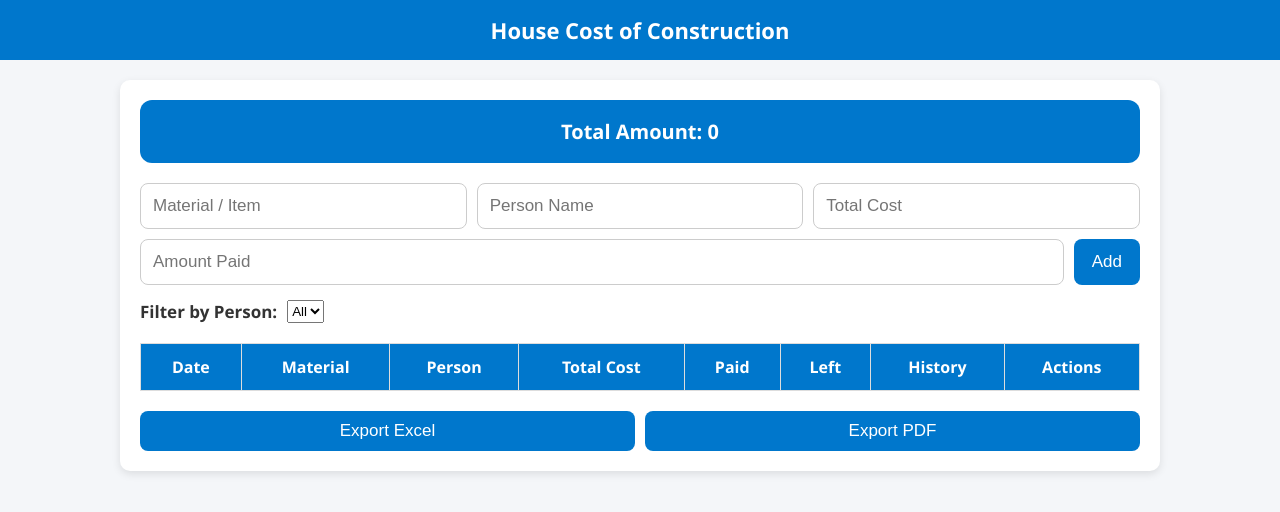
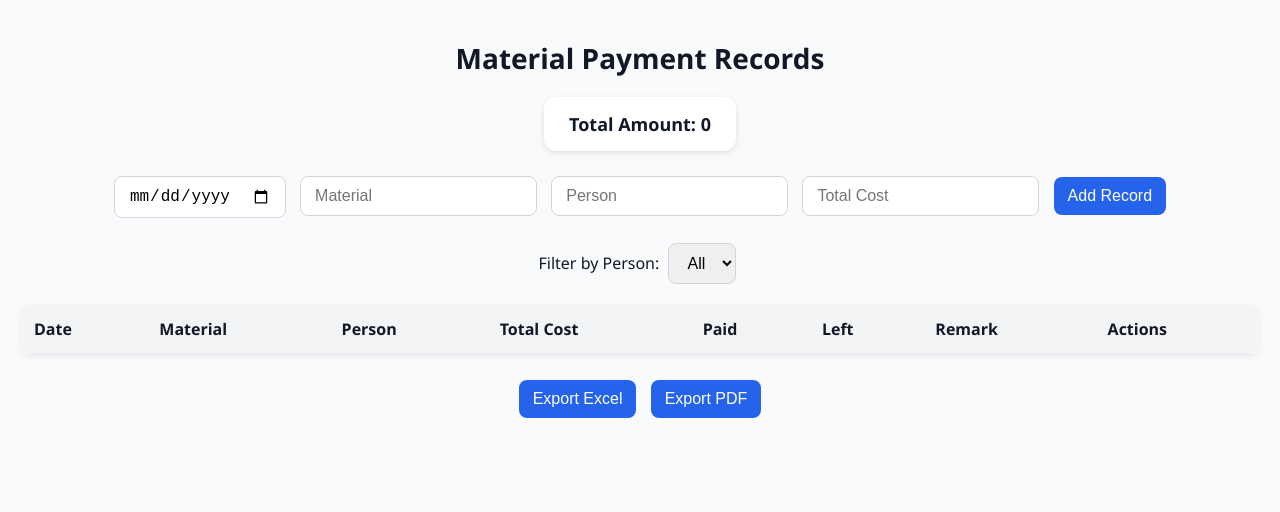
Before and after one commit to ankitranot/costhouse, a plain HTML site: page index.html in a window 1280 px wide. Drawn offline with nearby package versions, Linux system fonts and the light colour scheme.

Commit message:
Update index.html

```diff
--- a/index.html
+++ b/index.html
@@ -3,163 +3,280 @@
 <head>
   <meta charset="UTF-8">
   <meta name="viewport" content="width=device-width, initial-scale=1.0">
-  <title>House Cost of Construction</title>
+  <title>Material Payment Records</title>
   <script src="https://cdnjs.cloudflare.com/ajax/libs/xlsx/0.18.5/xlsx.full.min.js"></script>
   <script src="https://cdnjs.cloudflare.com/ajax/libs/jspdf/2.5.1/jspdf.umd.min.js"></script>
-  <script src="https://cdnjs.cloudflare.com/ajax/libs/jspdf-autotable/3.5.25/jspdf.plugin.autotable.min.js"></script>
   <style>
-    body {font-family:"Segoe UI",sans-serif;margin:0;padding:0;background:#f4f6f9;color:#333;font-size:17px;}
-    header {background:#0077cc;color:#fff;padding:15px;text-align:center;font-size:22px;font-weight:bold;}
-    .container {max-width:1000px;margin:20px auto;background:#fff;padding:20px;border-radius:10px;box-shadow:0 3px 8px rgba(0,0,0,0.1);}
-    .form-group {display:flex;flex-wrap:wrap;margin-bottom:15px;gap:10px;}
-    .form-group input {flex:1;padding:12px;border:1px solid #ccc;border-radius:8px;font-size:17px;}
-    button {background:#0077cc;color:#fff;border:none;padding:10px 18px;border-radius:8px;cursor:pointer;font-size:17px;}
-    button:hover {background:#005fa3;}
-    .summary-box {background:#0077cc;color:white;padding:18px;border-radius:12px;margin-bottom:20px;text-align:center;font-size:20px;font-weight:bold;}
-    table {width:100%;border-collapse:collapse;margin-top:20px;font-size:16px;}
-    th,td {border:1px solid #ddd;padding:12px;text-align:center;}
-    th {background:#0077cc;color:white;font-size:16px;}
-    tr:nth-child(even){background:#f9f9f9;}
-    .history {font-size:15px;color:#444;text-align:left;}
-    .export-buttons {margin-top:20px;display:flex;flex-wrap:wrap;gap:10px;}
-    .export-buttons button {flex:1;min-width:140px;}
-    @media(max-width:768px){.form-group{flex-direction:column;}th,td{font-size:15px;padding:10px;}.summary-box{font-size:18px;padding:15px;}button{width:100%;}}
+    body {
+      font-family: "Segoe UI", Arial, sans-serif;
+      margin: 0;
+      padding: 20px;
+      background: #f9fafb;
+      color: #111827;
+    }
+    h1 {
+      text-align: center;
+      margin-bottom: 20px;
+      font-size: 28px;
+    }
+    .summary {
+      display: flex;
+      justify-content: center;
+      margin-bottom: 20px;
+    }
+    .summary div {
+      background: #fff;
+      padding: 15px 25px;
+      border-radius: 12px;
+      box-shadow: 0 2px 6px rgba(0,0,0,0.1);
+      font-size: 18px;
+      font-weight: bold;
+    }
+    .form, .filters, .export {
+      margin: 15px auto;
+      text-align: center;
+    }
+    input, select, button {
+      margin: 5px;
+      padding: 10px 14px;
+      font-size: 16px;
+      border: 1px solid #d1d5db;
+      border-radius: 8px;
+    }
+    button {
+      background: #2563eb;
+      color: white;
+      border: none;
+      cursor: pointer;
+      transition: background 0.3s;
+    }
+    button:hover {
+      background: #1d4ed8;
+    }
+    table {
+      width: 100%;
+      border-collapse: collapse;
+      background: white;
+      border-radius: 12px;
+      overflow: hidden;
+      box-shadow: 0 2px 6px rgba(0,0,0,0.05);
+    }
+    th, td {
+      padding: 14px;
+      text-align: left;
+      border-bottom: 1px solid #e5e7eb;
+      font-size: 16px;
+    }
+    th {
+      background: #f3f4f6;
+    }
+    .history-row td {
+      background: #f9fafb;
+      font-size: 15px;
+      padding: 10px;
+    }
+    .history-box {
+      padding: 8px 12px;
+      line-height: 1.6;
+    }
+    @media (max-width: 768px) {
+      table, thead, tbody, th, td, tr {
+        display: block;
+      }
+      tr {
+        margin-bottom: 15px;
+      }
+      th {
+        display: none;
+      }
+      td {
+        display: flex;
+        justify-content: space-between;
+        padding: 10px;
+        border: none;
+        border-bottom: 1px solid #e5e7eb;
+      }
+      td::before {
+        content: attr(data-label);
+        font-weight: bold;
+      }
+    }
   </style>
 </head>
 <body>
-  <header>House Cost of Construction</header>
-  <div class="container">
-    <div class="summary-box">Total Amount: <span id="grandTotal">0</span></div>
+  <h1>Material Payment Records</h1>
 
-    <div class="form-group">
-      <input type="text" id="material" placeholder="Material / Item">
-      <input type="text" id="person" placeholder="Person Name">
-      <input type="number" id="cost" placeholder="Total Cost">
-      <input type="number" id="paid" placeholder="Amount Paid">
-      <button onclick="addRecord()">Add</button>
+  <div class="summary">
+    <div>Total Amount: <span id="grandTotal">0</span></div>
   </div>
 
-    <div class="form-group">
-      <label for="personFilter"><b>Filter by Person:</b></label>
-      <select id="personFilter" onchange="renderTable()"><option value="">All</option></select>
+  <div class="form">
+    <input type="date" id="date">
+    <input type="text" id="material" placeholder="Material">
+    <input type="text" id="person" placeholder="Person">
+    <input type="number" id="totalCost" placeholder="Total Cost">
+    <button onclick="addRecord()">Add Record</button>
+  </div>
+
+  <div class="filters">
+    <label>Filter by Person:</label>
+    <select id="personFilter" onchange="renderTable()">
+      <option value="">All</option>
+    </select>
   </div>
 
   <table id="recordsTable">
     <thead>
       <tr>
-          <th>Date</th><th>Material</th><th>Person</th><th>Total Cost</th><th>Paid</th><th>Left</th><th>History</th><th>Actions</th>
+        <th>Date</th>
+        <th>Material</th>
+        <th>Person</th>
+        <th>Total Cost</th>
+        <th>Paid</th>
+        <th>Left</th>
+        <th>Remark</th>
+        <th>Actions</th>
       </tr>
     </thead>
     <tbody></tbody>
   </table>
 
-    <div class="export-buttons">
+  <div class="export" style="text-align:center; margin-top:20px;">
     <button onclick="exportExcel()">Export Excel</button>
     <button onclick="exportPDF()">Export PDF</button>
   </div>
-  </div>
 
   <script>
-let records=[];
+    let records = [];
 
-function addRecord(){
-  const material=document.getElementById("material").value;
-  const person=document.getElementById("person").value;
-  const cost=parseFloat(document.getElementById("cost").value)||0;
-  const paid=parseFloat(document.getElementById("paid").value)||0;
-  if(!material||!person||cost<=0){alert("Please fill material, person, and cost.");return;}
-  const date=new Date().toLocaleDateString();
-  const record={date,material,person,totalCost:cost,amountPaid:paid,history:[{date,added:paid,amountPaid:paid}]};
-  records.push(record);
-  updatePersonFilter(); renderTable();
-  document.getElementById("material").value="";document.getElementById("person").value="";
-  document.getElementById("cost").value="";document.getElementById("paid").value="";
+    function addRecord() {
+      const date = document.getElementById("date").value;
+      const material = document.getElementById("material").value;
+      const person = document.getElementById("person").value;
+      const totalCost = parseFloat(document.getElementById("totalCost").value);
+
+      if (!date || !material || !person || isNaN(totalCost)) {
+        alert("Please fill all fields");
+        return;
       }
 
-function updatePersonFilter(){
-  const filter=document.getElementById("personFilter");
-  const persons=[...new Set(records.map(r=>r.person))];
-  filter.innerHTML='<option value="">All</option>';
-  persons.forEach(p=>{const opt=document.createElement("option");opt.value=p;opt.textContent=p;filter.appendChild(opt);});
+      records.push({
+        date, material, person,
+        totalCost, amountPaid: 0,
+        history: []
+      });
+
+      updatePersonFilter();
+      renderTable();
     }
 
-function renderTable(){
-  const tbody=document.querySelector("#recordsTable tbody");tbody.innerHTML="";
-  const filterPerson=document.getElementById("personFilter").value;
-  let total=0;
-  records.filter(r=>!filterPerson||r.person===filterPerson).forEach((r,i)=>{
-    const tr=document.createElement("tr");
-    const left=r.totalCost-r.amountPaid; total+=r.totalCost;
-    tr.innerHTML=`
-      <td>${r.date}</td><td>${r.material}</td><td>${r.person}</td>
-      <td>${r.totalCost}</td><td>${r.amountPaid}</td><td>${left}</td>
-      <td class="history"><details><summary>View</summary>${r.history.map(h=>`${h.date}: +${h.added} → Total ${h.amountPaid}`).join("<br>")}</details></td>
-      <td><button onclick="updatePaid(${i})">Update Paid</button> <button onclick="deleteRecord(${i})">Delete</button></td>`;
-    tbody.appendChild(tr);
+    function updatePaid(index) {
+      const add = parseFloat(prompt("Enter amount to add:"));
+      if (isNaN(add) || add <= 0) return;
+
+      records[index].amountPaid += add;
+      records[index].history.push({
+        date: new Date().toLocaleDateString(),
+        added: add,
+        amountPaid: records[index].amountPaid
       });
-  document.getElementById("grandTotal").textContent=total;
+      renderTable();
     }
 
-function updatePaid(index){
-  const add=parseFloat(prompt("Enter additional amount paid:"))||0;if(add<=0)return;
-  const date=new Date().toLocaleDateString();
-  records[index].amountPaid+=add;
-  records[index].history.push({date,added:add,amountPaid:records[index].amountPaid});
+    function deleteRecord(index) {
+      if (confirm("Delete this record?")) {
+        records.splice(index, 1);
         renderTable();
+        updatePersonFilter();
       }
-function deleteRecord(index){if(confirm("Delete this record?")){records.splice(index,1);renderTable();updatePersonFilter();}}
-
-function getTotals(filteredRecords){
-  let total=0,paid=0,left=0;
-  filteredRecords.forEach(r=>{total+=r.totalCost;paid+=r.amountPaid;left+=r.totalCost-r.amountPaid;});
-  return {total,paid,left};
     }
 
-// Export Excel (formatted)
-function exportExcel(){
-  const wb=XLSX.utils.book_new();
-  const ws_data=[["Date","Material","Person","Total Cost","Paid","Left","History"]];
-  const filterPerson=document.getElementById("personFilter").value;
-  const exportRecords=filterPerson?records.filter(r=>r.person===filterPerson):records;
-  exportRecords.forEach(r=>{
-    const historyStr=r.history.map(h=>`${h.date}: +${h.added} → Total ${h.amountPaid}`).join("\n");
-    ws_data.push([r.date,r.material,r.person,r.totalCost,r.amountPaid,r.totalCost-r.amountPaid,historyStr]);
+    function updatePersonFilter() {
+      const select = document.getElementById("personFilter");
+      const persons = [...new Set(records.map(r => r.person))];
+      select.innerHTML = '<option value="">All</option>';
+      persons.forEach(p => {
+        const opt = document.createElement("option");
+        opt.value = p;
+        opt.textContent = p;
+        select.appendChild(opt);
       });
-  const totals=getTotals(exportRecords);
-  ws_data.push(["Grand Total","","",totals.total,totals.paid,totals.left,""]);
-
-  const ws=XLSX.utils.aoa_to_sheet(ws_data);
-  const colWidths=[15,20,20,15,15,15,40];
-  ws['!cols']=colWidths.map(w=>({wch:w}));
-  XLSX.utils.book_append_sheet(wb,ws,"Records");
-  XLSX.writeFile(wb,"Construction_Records.xlsx");
     }
 
-// Export PDF (formatted)
-function exportPDF(){
-  const { jsPDF }=window.jspdf; const doc=new jsPDF();
-  doc.setFontSize(16); doc.text("House Cost of Construction",14,15);
-  const filterPerson=document.getElementById("personFilter").value;
-  const exportRecords=filterPerson?records.filter(r=>r.person===filterPerson):records;
-  const tableData=exportRecords.map(r=>[
-    r.date,r.material,r.person,r.totalCost,r.amountPaid,r.totalCost-r.amountPaid,
-    r.history.map(h=>`${h.date}: +${h.added} → Total ${h.amountPaid}`).join("\n")
-  ]);
-  const totals=getTotals(exportRecords);
-  tableData.push(["Grand Total","","",totals.total,totals.paid,totals.left,""]);
-  doc.autoTable({
-    head:[["Date","Material","Person","Total Cost","Paid","Left","History"]],
-    body:tableData,
-    startY:25,
-    styles:{fontSize:10,cellPadding:3},
-    headStyles:{fillColor:[0,119,204],textColor:255},
-    alternateRowStyles:{fillColor:[240,240,240]},
-    footStyles:{fillColor:[200,200,200],textColor:20,fontStyle:'bold'}
+    function renderTable() {
+      const tbody = document.querySelector("#recordsTable tbody");
+      tbody.innerHTML = "";
+      const filterPerson = document.getElementById("personFilter").value;
+      let total = 0;
+
+      records.filter(r => !filterPerson || r.person === filterPerson).forEach((r, i) => {
+        const left = r.totalCost - r.amountPaid;
+        total += r.totalCost;
+
+        const tr = document.createElement("tr");
+        tr.innerHTML = `
+          <td data-label="Date">${r.date}</td>
+          <td data-label="Material">${r.material}</td>
+          <td data-label="Person">${r.person}</td>
+          <td data-label="Total Cost">${r.totalCost}</td>
+          <td data-label="Paid">${r.amountPaid}</td>
+          <td data-label="Left">${left}</td>
+          <td data-label="Remark">${left === 0 ? "Nil" : ""}</td>
+          <td data-label="Actions">
+            <button onclick="updatePaid(${i})">Update Paid</button>
+            <button onclick="deleteRecord(${i})">Delete</button>
+          </td>`;
+        tbody.appendChild(tr);
+
+        const histTr = document.createElement("tr");
+        histTr.className = "history-row";
+        histTr.innerHTML = `
+          <td colspan="8">
+            <div class="history-box">
+              <b>Payment History:</b><br>
+              ${r.history.length > 0 ?
+                r.history.map(h => `<div>${h.date} → +${h.added} (Total Paid: ${h.amountPaid})</div>`).join("")
+                : "<i>No payments yet</i>"}
+            </div>
+          </td>`;
+        tbody.appendChild(histTr);
       });
-  doc.save("Construction_Records.pdf");
+
+      document.getElementById("grandTotal").textContent = total;
     }
 
-renderTable();
+    function exportExcel() {
+      const ws = XLSX.utils.json_to_sheet(records.map(r => ({
+        Date: r.date,
+        Material: r.material,
+        Person: r.person,
+        "Total Cost": r.totalCost,
+        Paid: r.amountPaid,
+        Left: r.totalCost - r.amountPaid,
+        Remark: (r.totalCost - r.amountPaid) === 0 ? "Nil" : ""
+      })));
+      const wb = XLSX.utils.book_new();
+      XLSX.utils.book_append_sheet(wb, ws, "Records");
+      XLSX.writeFile(wb, "records.xlsx");
+    }
+
+    function exportPDF() {
+      const { jsPDF } = window.jspdf;
+      const doc = new jsPDF();
+      doc.setFontSize(14);
+      doc.text("Material Payment Records", 14, 16);
+      let y = 24;
+      records.forEach(r => {
+        doc.text(`Date: ${r.date}, Material: ${r.material}, Person: ${r.person}, Total: ${r.totalCost}, Paid: ${r.amountPaid}, Left: ${r.totalCost - r.amountPaid}, Remark: ${(r.totalCost - r.amountPaid) === 0 ? "Nil" : ""}`, 14, y);
+        y += 8;
+        r.history.forEach(h => {
+          doc.text(`   ${h.date} → +${h.added} (Total Paid: ${h.amountPaid})`, 20, y);
+          y += 6;
+        });
+        y += 4;
+      });
+      doc.save("records.pdf");
+    }
   </script>
 </body>
 </html>
```
Lines whose indentation alone changed are shown as unchanged.
